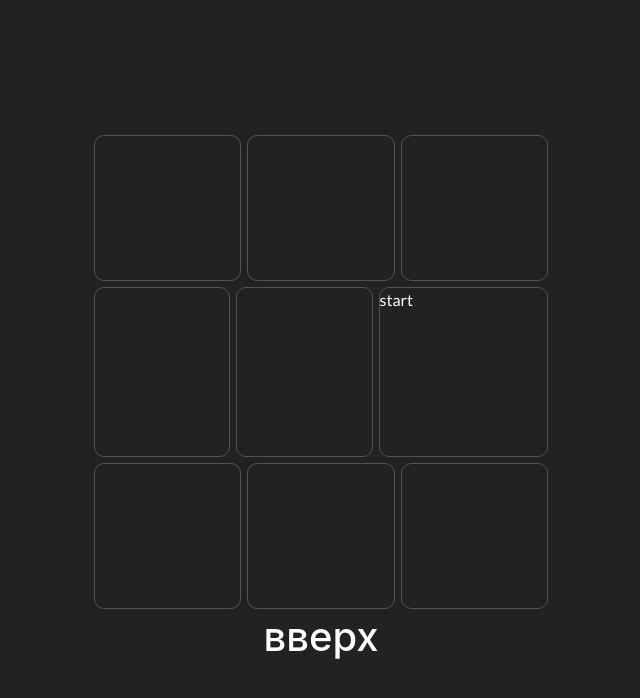
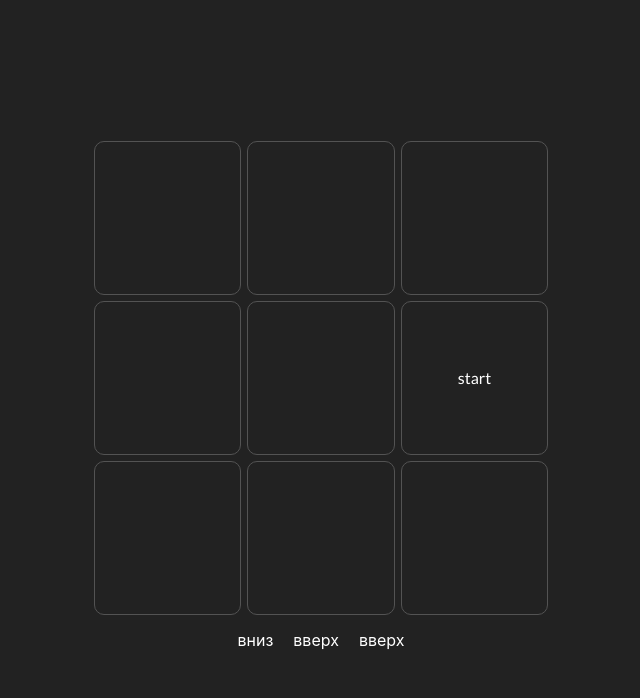
Before and after one commit to Kniferrr/labyrinthGame, a React (Create React App) app: page / in a window 1280 px wide. Shown: the top 698 px of the page, without its empty margins (319-959 px from the left). Built offline with nearby package versions, Linux system fonts and the light colour scheme.

Commit message:
leveled the fields

```diff
--- a/src/components/GameField/GameField.css
+++ b/src/components/GameField/GameField.css
@@ -12,6 +12,9 @@
     border: 1px solid rgb(83, 83, 83);
     border-radius: 10px;
     margin: 3px;
+    display: flex;
+    justify-content: center;
+    align-items: center;
 }
 
 .matrixRow{
@@ -19,3 +22,8 @@
     flex-grow: 1;
     width: 80%;
 }
+
+.startPoint{
+    position:absolute;
+
+}
--- a/src/components/GameField/GameField.js
+++ b/src/components/GameField/GameField.js
@@ -19,7 +19,7 @@ function GameField() {
     const Board = matrix.map((el)=>
     <div key={el} className="matrixRow">
     {el.map((el)=> <span key={`${el.first},${el.second}`} id={[el.first,el.second]} className="matrixCell" onClick={Examination}>
-      {startPoint.first === el.first && startPoint.second === el.second ? <span>start</span>: null}
+      {startPoint.first === el.first && startPoint.second === el.second ? <span className='startPoint'>start</span>: <span></span>}
     </span>)} </div>)
 
     if(gameEnd !== false){
--- /dev/null
+++ b/src/components/TargetDesignator/TargetDesignator.css
@@ -0,0 +1,8 @@
+.TargetArrows{
+    display: flex;
+    flex-direction: row;
+}
+
+.TargetArrows span {
+    margin: 10px;
+}
--- a/src/components/TargetDesignator/TargetDesignator.js
+++ b/src/components/TargetDesignator/TargetDesignator.js
@@ -1,18 +1,23 @@
 import React from 'react'
 import {useSelector} from "react-redux";
+import "./TargetDesignator.css"
 
 function TargetDesignator() {
+    let keyid = 0;
     const {path} = useSelector((state) => state.gamefield);
       // y: 0 - -1 влево, 1 - +1 вправо, x: 2 - -1 вверх, 3: +1 вниз
       console.log(path)
-        const arrows = path.map((el)=>{
-           return el === 0 ? <h2>влево</h2> :
-           el === 1 ? <h2>вправо</h2> :
-           el === 2 ? <h2>вверх</h2> :
-           el === 3 ? <h2>вниз</h2> : <span>el</span>;
+        const arrows = path.map((el)=> {
+           return <span key={keyid++}>
+            {el === 0 ? "влево" :
+           el === 1 ? "вправо" :
+           el === 2 ? "вверх" :
+           el === 3 ? "вниз" :
+           <span>el</span>}
+           </span>;
         })
   return (
-    <div>{arrows}</div>
+    <div className='TargetArrows'>{arrows}</div>
   )
 }
 
--- a/src/components/store/actionCreaters/startGame.js
+++ b/src/components/store/actionCreaters/startGame.js
@@ -74,11 +74,10 @@ function getRandomInt(max) {
             path.push(rnd2)
             positionStart.second = positionStart.second + num2;
         }
-    };
 
-    if(path.length === 0){
-        console.log("Restart")
-        generateEndPosition(fieldSize,positionStarts);
+        if(path.length <= 1){
+            i = 0;
+        };
     };
     return {positionStart, path };
 
```
Also changed, not shown: 11 other files (tests, documents, lock files or other folders).
